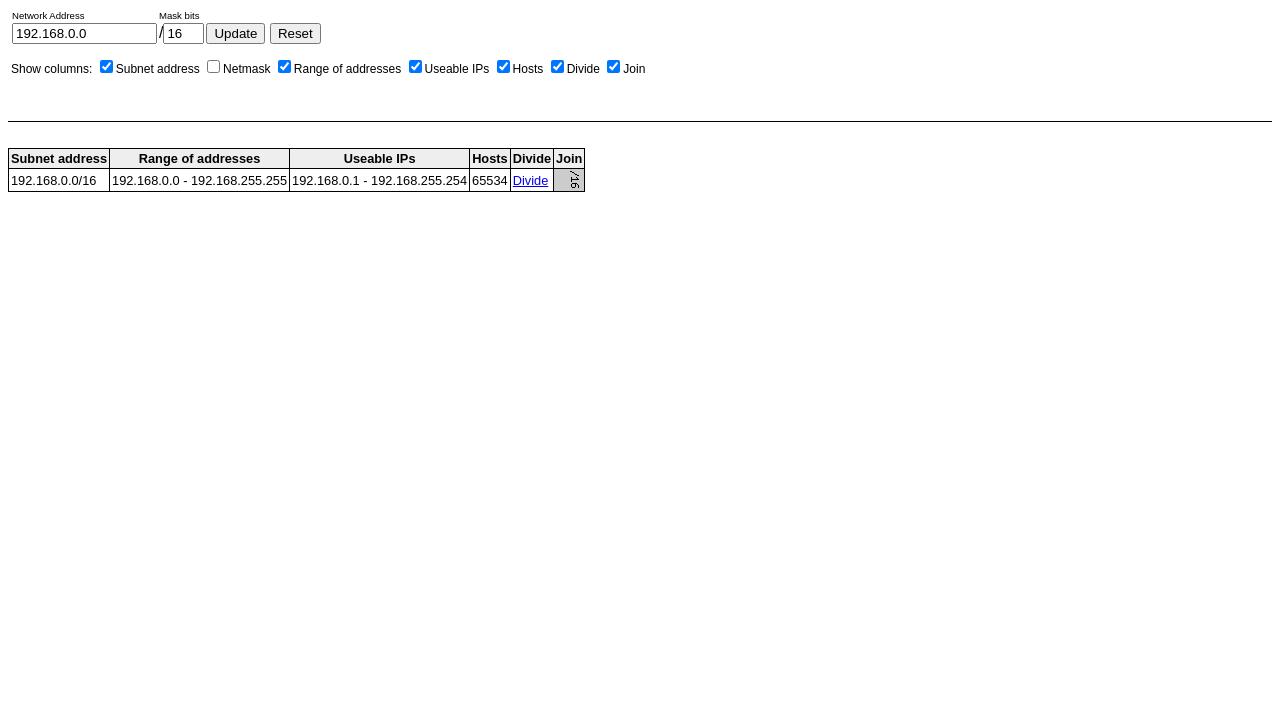
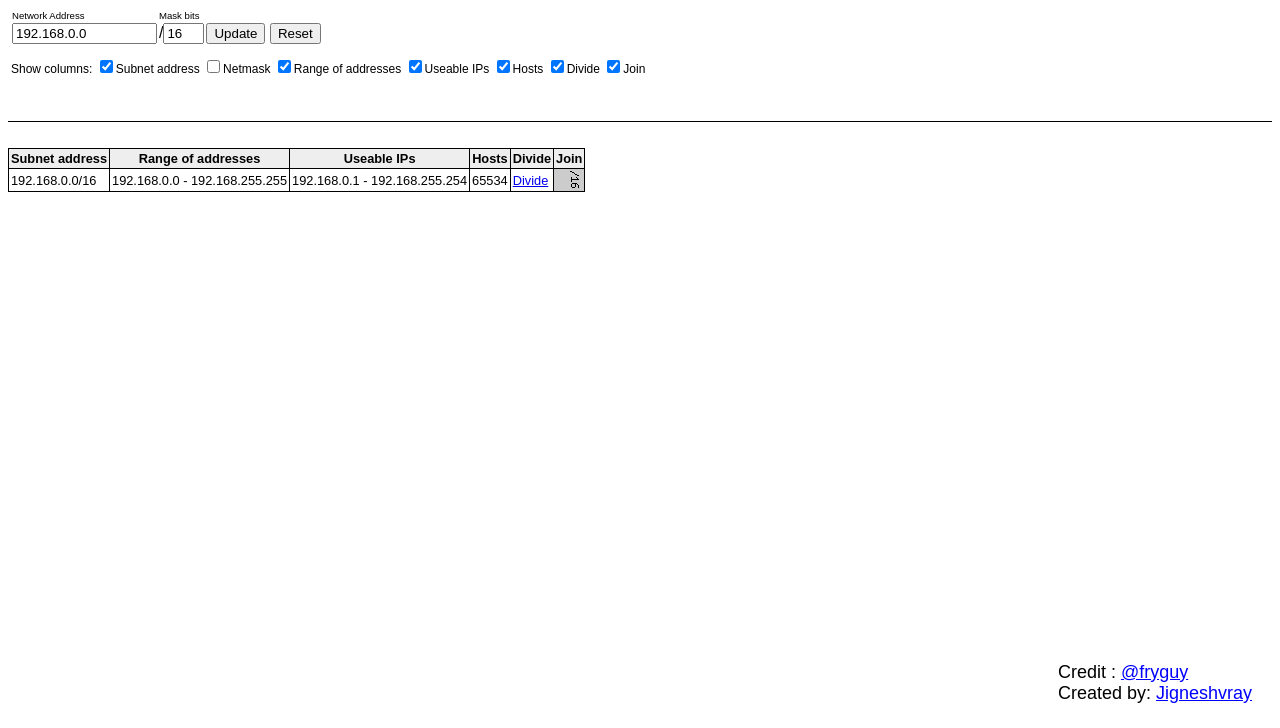
Before and after one commit to jigneshvray/subnet-calculator, a plain HTML site: page index.html in a window 1280 px wide. Shown: the part 72-800 px from the top of the page. Drawn offline with Linux system fonts and the light colour scheme.

Commit message:
push whole project

```diff
--- a/index.html
+++ b/index.html
@@ -531,7 +531,25 @@ P		{
  filter:progid:DXImageTransform.Microsoft.BasicImage(rotation=1);
  background-color:green;
 }
+ .footer {
+        position: fixed;
+        right: 18px;
+        bottom: 14px;
+        padding: 10px;
+        font-size: 18px;
+        text-align: right;
+        color: black;
+        text-align: justify;
 
+      }
+
+      .footer a:hover {
+        text-decoration: underline;
+      }
+
+      .footer a {
+        color: blue;
+      }
 </style>
 </head>
 <body>
@@ -601,6 +619,10 @@ P		{
 </tr-->
 </tbody>
 </table>
+<div class="footer">
+  	Credit :    <a href="https://fryguy.net/" target="_blank">@fryguy</a><br>
+    Created by: <a href="https://www.linkedin.com/in/jigneshvray/" target="_blank">Jigneshvray</a>
+</div>
 
 </body>
 </html>
```
